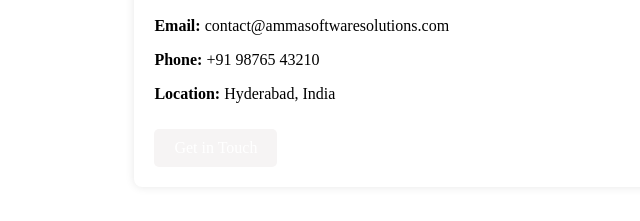
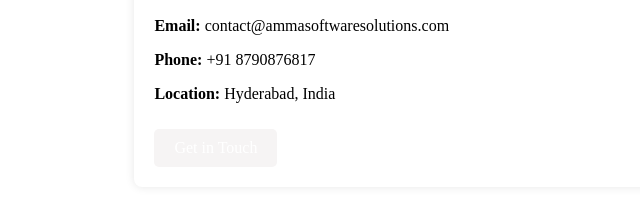
Before and after one commit to Charan731/amma-softwear-sollutions, a plain HTML site: page index.html in a window 1280 px wide. Shown: the part 4013-4234 px from the top of the page, 0-640 px from the left. Drawn offline with Linux system fonts and the light colour scheme.

Commit message:
Update index.html

```diff
--- a/index.html
+++ b/index.html
@@ -60,7 +60,7 @@
         <div style="background-color: white; padding: 20px; margin: 20px 0; border-radius: 8px; box-shadow: 0px 0px 10px rgba(0, 0, 0, 0.1);">
             <h2 style="color: #fdfbfb;">Contact Us</h2>
             <p><b>Email:</b> contact@ammasoftwaresolutions.com</p>
-            <p><b>Phone:</b> +91 98765 43210</p>
+            <p><b>Phone:</b> +91 8790876817</p>
             <p><b>Location:</b> Hyderabad, India</p>
             <a href="mailto:contact@ammasoftwaresolutions.com"
                 style="background-color: #f6f4f4; color: white; padding: 10px 20px; text-decoration: none; border-radius: 5px; display: inline-block; margin-top: 10px;">
```
